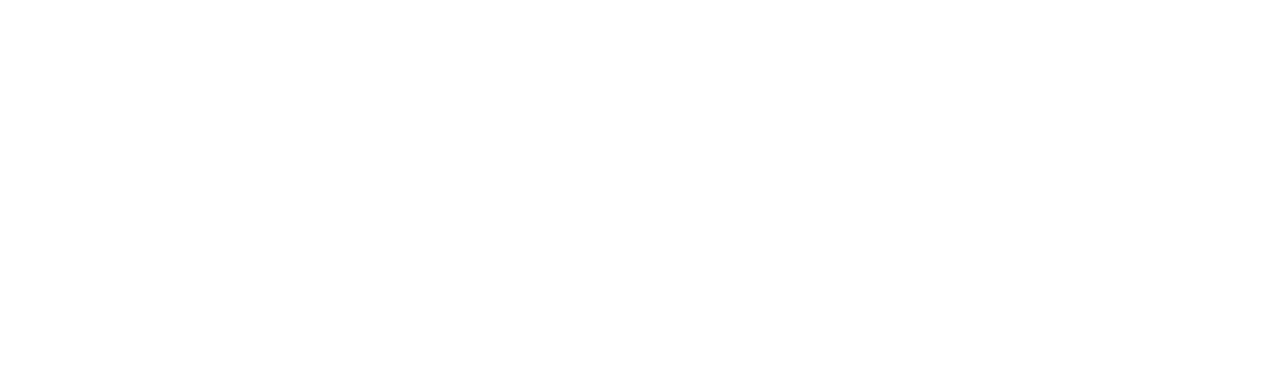
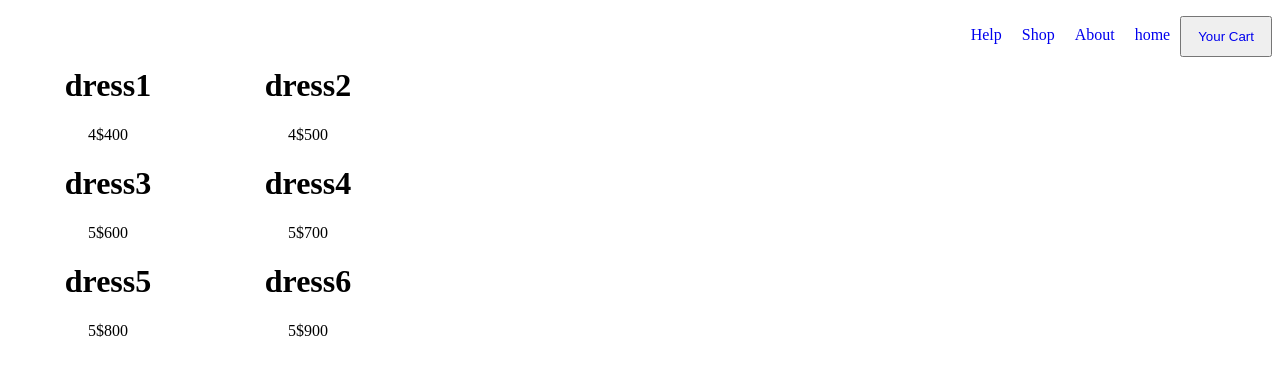
Before and after one commit to mtravers1/onlineretailwebsite, a React (Create React App) app: page /collection in a window 1280 px wide. Before the commit this address had no page. Shown: the top 376 px of the page. Built offline with nearby package versions, Linux system fonts and the light colour scheme.

Commit message:
working on collection and browse all page so I can connect the json server for adding to the collection

```diff
--- a/src/App.js
+++ b/src/App.js
@@ -8,6 +8,8 @@
 import ShopAll from './page/shopAll';
 import Navbar from './components/navbar';
 import Cart from './page/yourcart';
+import Collection from './page/collection';
+import Browseall from './page/browseall';
 
 
 function App() {
@@ -28,6 +30,8 @@
         <Route path='/about' element={<AboutUs/>}/>
         <Route path='/shopAll' element={<ShopAll/>}/>
         <Route path='/yourcart' element={<Cart/>}/>
+        <Route path="/browseall" element={<Browseall/>}/>
+        <Route path="/collection" element={<Collection/>}/>
 
 
 
--- a/src/components/homenav.js
+++ b/src/components/homenav.js
@@ -14,7 +14,7 @@
                     <Link to='/about' style={{padding:150}}>shop V</Link>
                 </li>
                 <li>
-                    <a href=''>Collection</a>
+                    <Link to="/collection">Collection</Link>
                 </li>
                 <li>
                     <a href=''>Shoes</a>
--- a/src/components/nextbutton.js
+++ b/src/components/nextbutton.js
@@ -7,7 +7,7 @@
             <div id="next"><hr style={{color:"black"}}/>
                 <button style={{}}>next</button>
                 <span style={{paddingLeft:"30px"}}>
-                <button >back</button>
+                <button>back</button>
                 </span>
         </div>
     )
--- a/src/index.css
+++ b/src/index.css
@@ -399,3 +399,8 @@
   width: 500px;
   border: 2px solid black;
 }
+
+#dres{
+  display:grid;
+  grid-template-columns: 200px 200px;
+}
--- /dev/null
+++ b/src/page/browseall.js
@@ -0,0 +1,37 @@
+import React from "react";
+import { useState } from "react";
+import Navbar from "../components/navbar";
+
+const Browseall = (props)=>{
+
+    const [dress, setDress]=useState([{productname:"dress1", rating:"4", price:"$400", id:1},
+                                    {productname:"dress2", rating:"4", price:"$500", id:2},
+                                   {productname:"dress3", rating:"5", price:"$600", id:3},
+                                   {productname:"dress4", rating:"5", price:"$700", id:4},
+                                   {productname:"dress5", rating:"5", price:"$800", id:5},
+                                   {productname:"dress6", rating:"5", price:"$900", id:6}])
+    return(
+        <div >
+            <Navbar/>
+            <div id="dres">
+            {dress.map((dres)=>(
+                <div key={dres.id}>
+                   <span >
+                    <h1>{dres.productname}</h1>
+                    {dres.rating}
+                    {dres.price}
+                    </span>
+
+
+                </div>
+            ))}
+
+
+
+
+            </div>
+
+        </div>
+    )
+}
+export default Browseall
--- /dev/null
+++ b/src/page/collection.js
@@ -0,0 +1,21 @@
+import React from "react";
+import { useState } from "react";
+import Browseall from "./browseall";
+import Navbar from "../components/navbar";
+import ShopAll from "./shopAll";
+
+const Collection = ()=>{
+    const [dress, setDress]=useState([{productname:"dress1", rating:"4", price:"$400", id:1},
+                                    {productname:"dress2", rating:"4", price:"$500", id:2},
+                                   {productname:"dress3", rating:"5", price:"$600", id:3}])
+    return(
+        <div id="collection">
+            <Browseall dress={dress}/>
+
+
+
+
+        </div>
+    )
+}
+export default Collection
--- a/src/page/shopAll.js
+++ b/src/page/shopAll.js
@@ -3,7 +3,9 @@
 import Navbar from "../components/navbar";
 import BottomNavbar from "../components/bottomnav";
 
-const ShopAll = ()=>{
+
+
+const ShopAll = (props)=>{
     return(
         <div id="shopal">
             <div style={{backgroundColor:"lightgrey"}}>
@@ -47,7 +49,11 @@
                 <div id="prod">
 
 
-                <span style={{width:"70%", float:"left"}}><h1>Header Reguarding your product</h1><br/>Sed ut perpiciatis unde omnis iste natus error voluptete accusanrium doloremque laudantiumtotam rem aperiam eaque ipsa quae ab illo<br/><button type="button"><Link to="/"/>Browse all</button></span>
+                <span style={{width:"70%", float:"left"}}><h1>Header Reguarding your product</h1>
+                <br/>Sed ut perpiciatis unde omnis iste natus error voluptete accusanrium doloremque laudantiumtotam rem aperiam eaque ipsa quae ab illo<br/>
+                <button type="button">
+                    <Link to="/browseall">Browse all</Link>
+                    </button></span>
                 <span id="product">
                         <div>
                             <img>
@@ -55,20 +61,7 @@
                             <p>Product</p>
                         </div>
 
-                        <div><img>
-                            </img><p>Product</p></div>
 
-                        <div><img>
-                            </img><p>Product</p></div>
-
-                        <div><img>
-                            </img><p>Product</p></div>
-
-                        <div><img>
-                            </img><p>Product</p></div>
-
-                        <div><img>
-                            </img><p>Product</p></div>
                 </span>
                 </div>
                 <div id="bottom">
--- a/src/shoppingcarpages.js/shippingdetails.js
+++ b/src/shoppingcarpages.js/shippingdetails.js
@@ -14,7 +14,7 @@
 
     const [address, setAddress]=useState('')
 
-    const [country, setCountry]=useState('')
+    const [country, setCountry]=useState('country')
 
     const [city, setCity]=useState('')
 
@@ -24,7 +24,20 @@
 
 
     const submitShipping =(e) =>{
-        e.preventDefault()
+       e.preventDefault()
+        const shippingsub = {
+
+            firstName,
+            lastName,
+            addres,
+            address,
+            city,
+            zip,
+            phone
+
+
+        }
+        console.log(shippingsub)
     }
 
     return(
@@ -90,7 +103,7 @@
                 required
                 value={phone}
                 onChange={(e)=>setPhone(e.target.value)}></input>
-
+                <button>submit</button>
                 </form>
 
 
```
